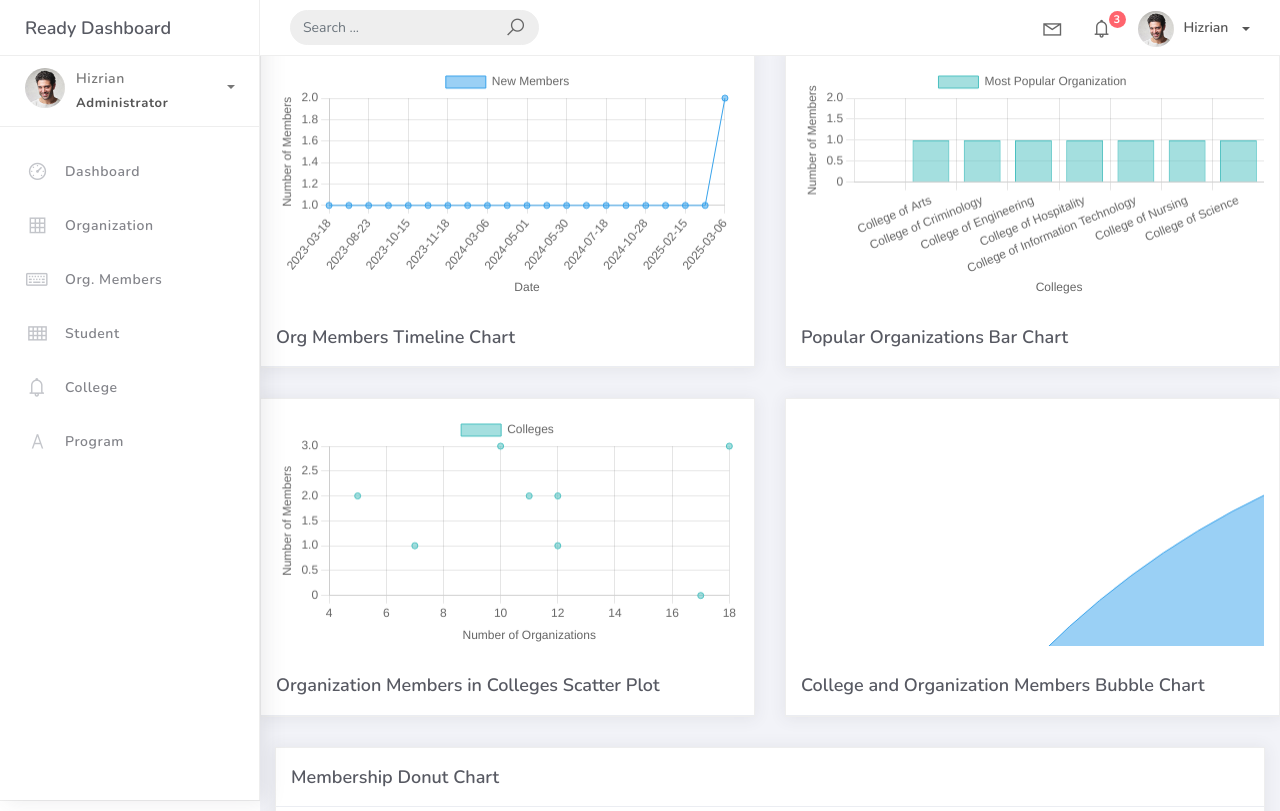
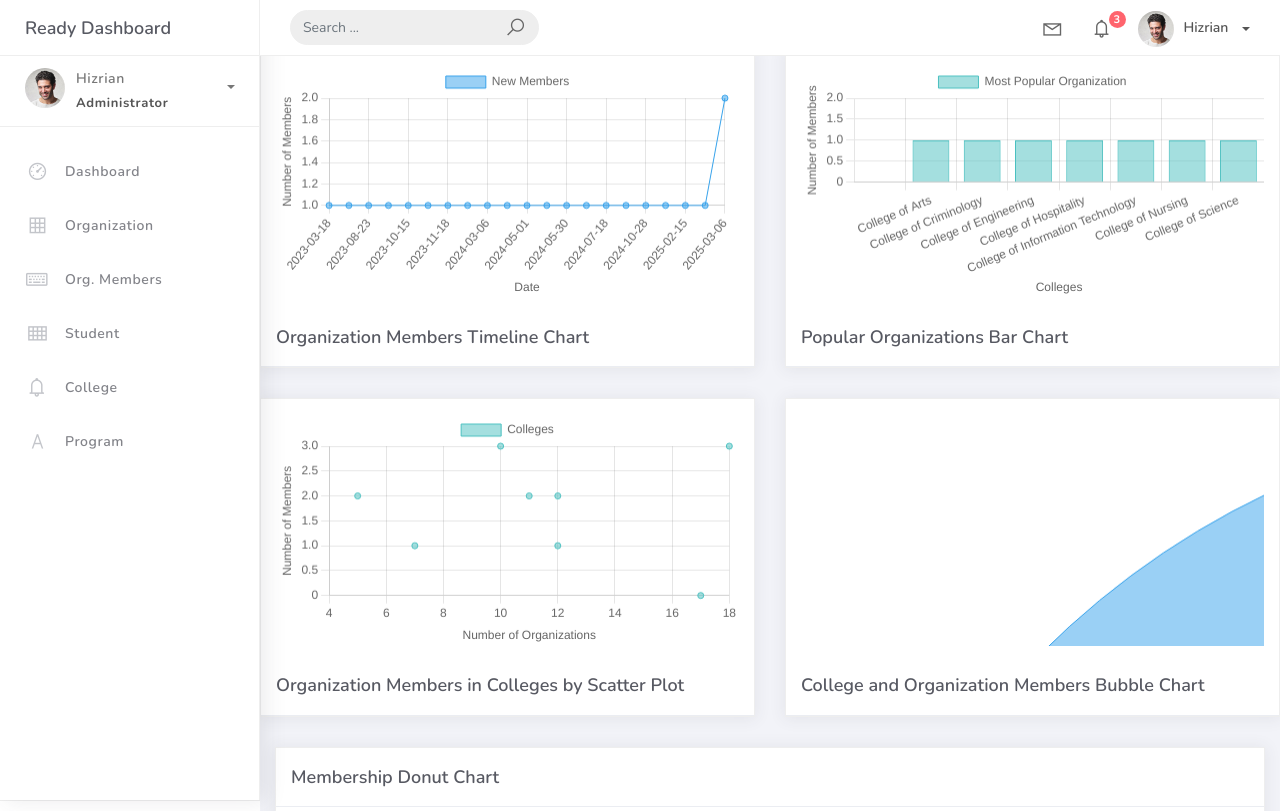
Before and after one commit to Pandasaez/Django, a Django app: page /dashboard/ in a window 1280 px wide. Shown: the top 811 px of the page. Run offline with Django 5.2, Linux system fonts and the light colour scheme; data comes from the database, SQL or seed files in the repository; some libraries are stand-ins or nearby versions.

Commit message:
minor changes

```diff
--- a/PSUSphere/projectsite/templates/dashboard.html
+++ b/PSUSphere/projectsite/templates/dashboard.html
@@ -10,7 +10,7 @@
           </div>
         </div>
         <div class="card-header">
-            <div class="card-title">Org Members Timeline Chart</div>
+            <div class="card-title">Organization Members Timeline Chart</div>
           </div>
       </div>
     </div>
@@ -37,7 +37,7 @@
             </div>
           </div>
           <div class="card-header">
-              <div class="card-title">Organization Members in Colleges Scatter Plot</div>
+              <div class="card-title">Organization Members in Colleges by Scatter Plot</div>
             </div>
         </div>
       </div>
```
